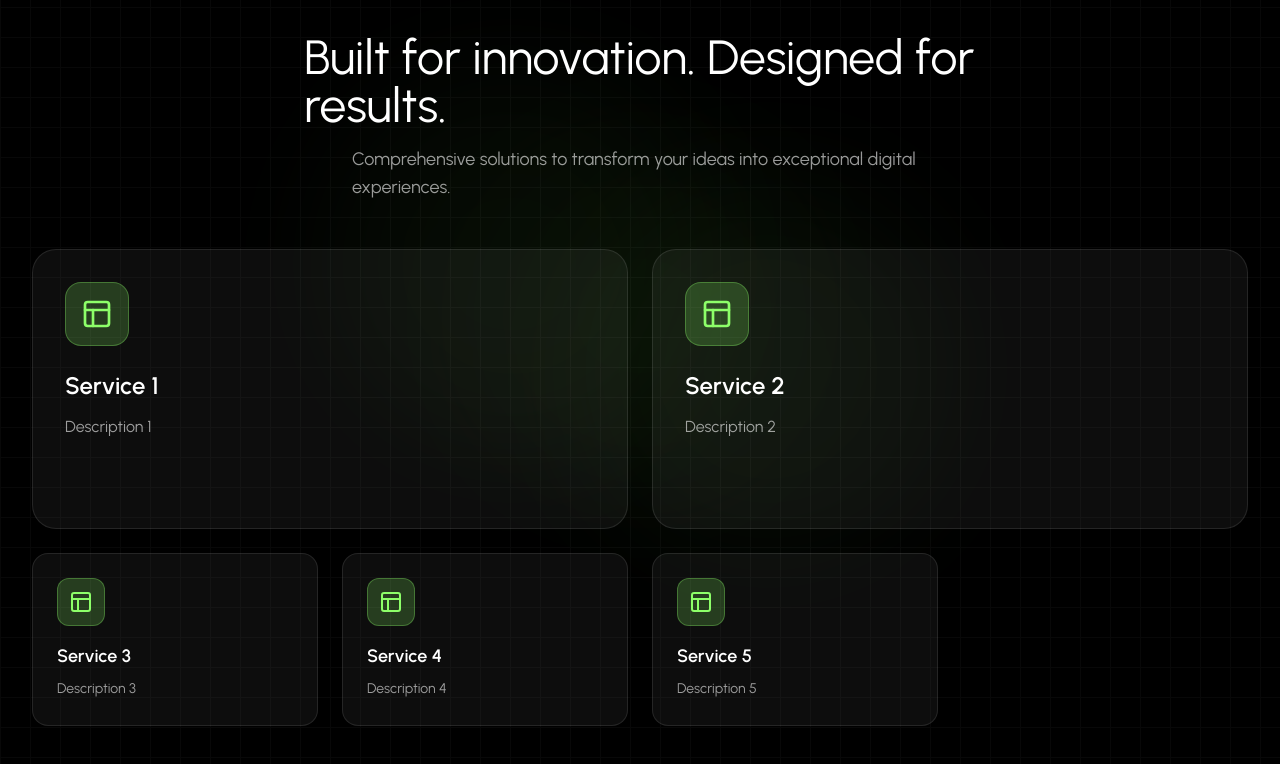
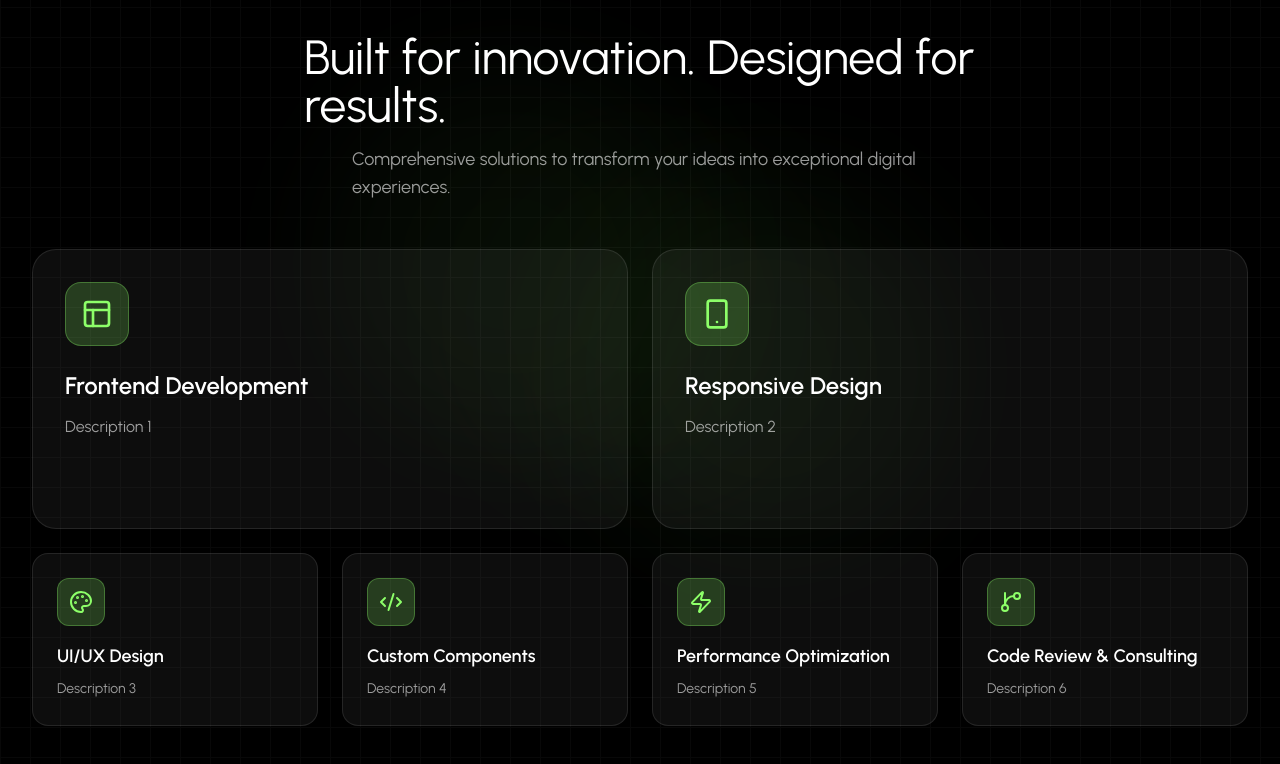
Before and after one commit to sonaiv13/portfolio_demo, a React (Vite) app: page / in a window 1280 px wide. Shown: the part 3793-4557 px from the top of the page. Built offline with nearby package versions, Linux system fonts and the light colour scheme.

Commit message:
services data updated (not description)

```diff
--- a/src/data/services.js
+++ b/src/data/services.js
@@ -2,31 +2,37 @@ export const services = [
     {
         id: 1,
         icon: "Layout",
-        title: "Service 1",
+        title: "Frontend Development",
         description: "Description 1",
     },
     {
         id: 2,
-        icon: "Layout",
-        title: "Service 2",
+        icon: "Smartphone",
+        title: "Responsive Design",
         description: "Description 2",
     },
     {
         id: 3,
-        icon: "Layout",
-        title: "Service 3",
+        icon: "Palette",
+        title: "UI/UX Design",
         description: "Description 3",
     },
     {
         id: 4,
-        icon: "Layout",
-        title: "Service 4",
+        icon: "Code2",
+        title: "Custom Components",
         description: "Description 4",
     },
     {
         id: 5,
-        icon: "Layout",
-        title: "Service 5",
+        icon: "Zap",
+        title: "Performance Optimization",
         description: "Description 5",
     },
+    {
+        id: 6,
+        icon: "GitBranch",
+        title: "Code Review & Consulting",
+        description: "Description 6",
+    },
 ];
```
